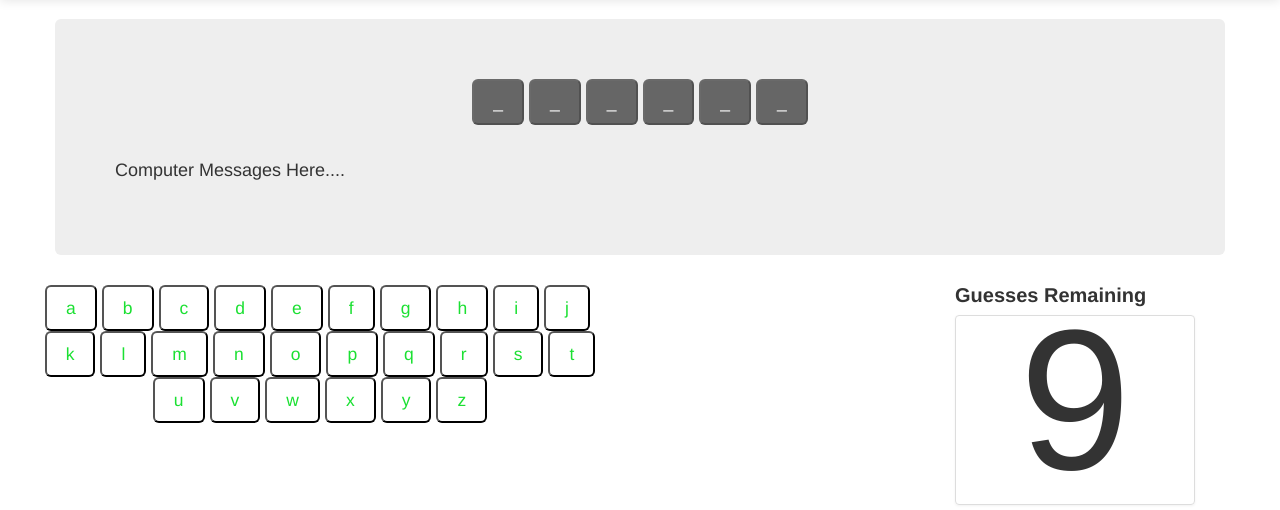
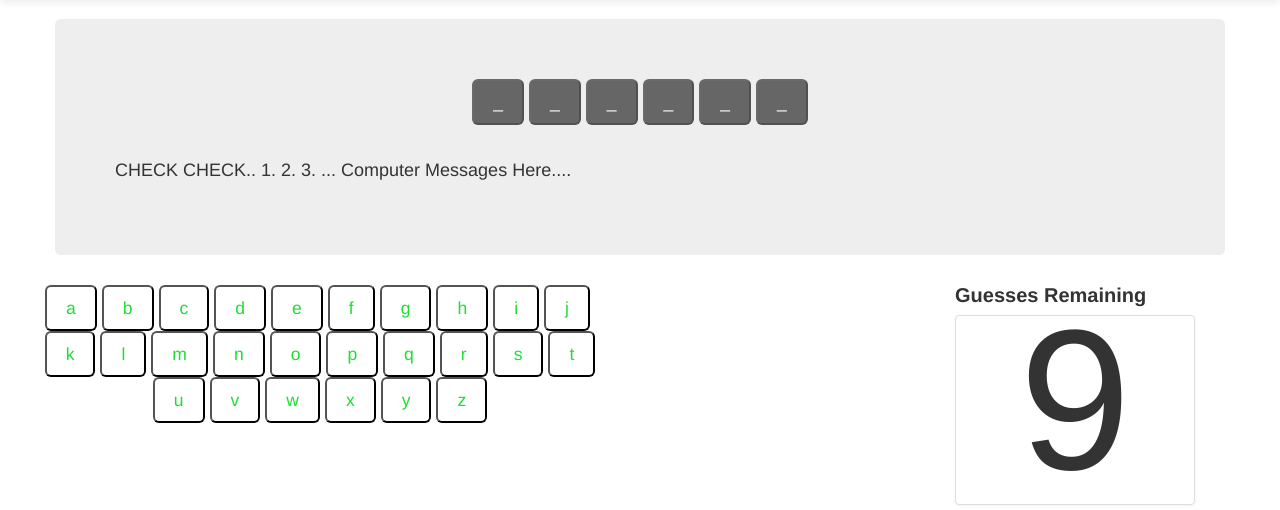
Before and after one commit to mrunaln/hangmanonweb, a Python web app: template src/templates/index.html in a window 1280 px wide. Shown: the part 41-551 px from the top of the page. Run offline with Jinja, Linux system fonts and the light colour scheme; the template is opened without the code that fills it, so the values that code supplies are empty; some libraries are stand-ins or nearby versions.

Commit message:
From My Ubuntu

```diff
--- a/src/templates/index.html
+++ b/src/templates/index.html
@@ -96,7 +96,7 @@
 				</div>
 
 			<br/>
-			<p class="computer-messages">Computer Messages Here....</p>
+			<p class="computer-messages">CHECK CHECK.. 1. 2. 3. ... Computer Messages Here....</p>
         	</div>
 
 			<div class="row available-letters">
```
Also changed, not shown: 2 other files.
